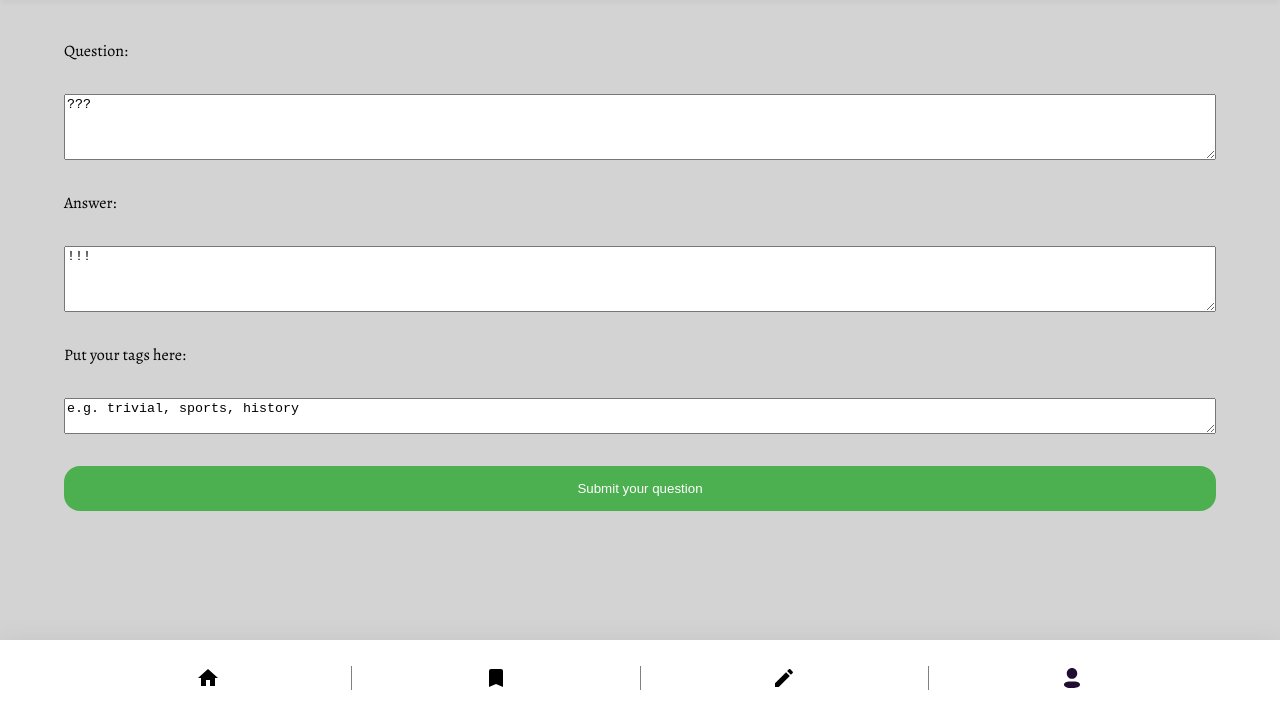
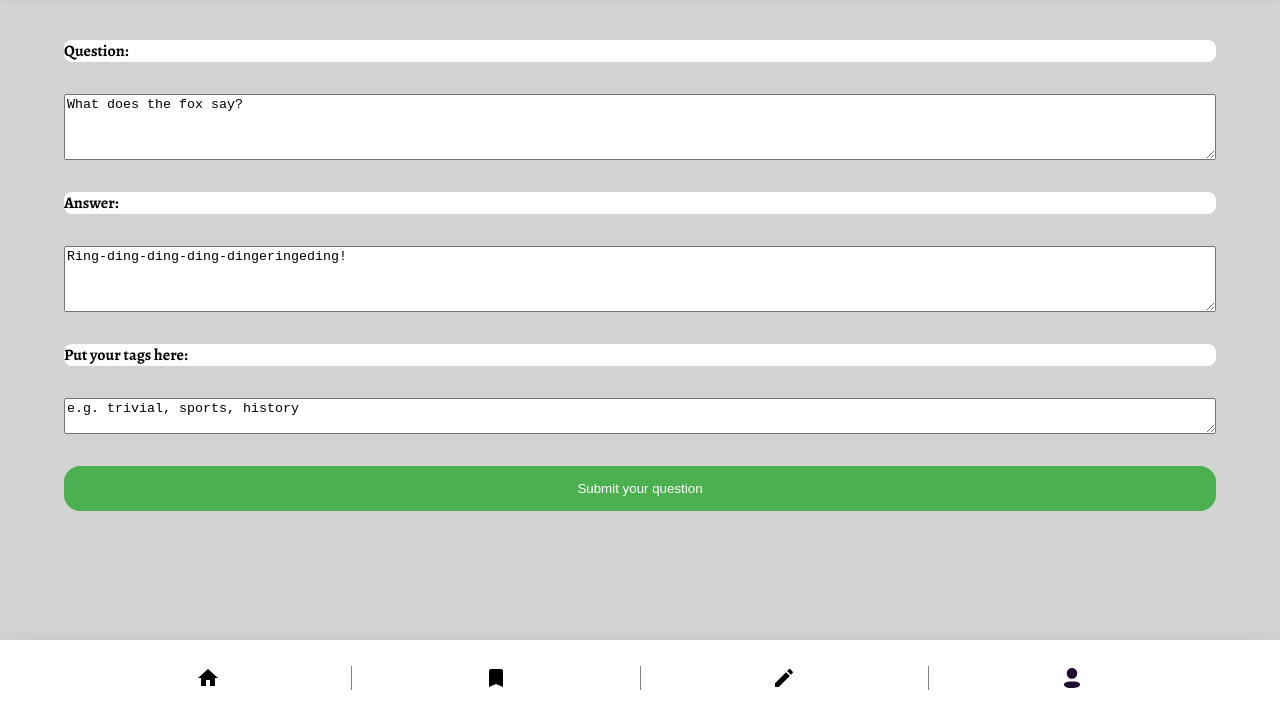
Before and after one commit to timurbuch/quiz-app, a website built with Vite: page create.html in a window 1280 px wide. Shown: the part 80-800 px from the top of the page. Built offline with nearby package versions, Linux system fonts and the light colour scheme.

```diff
--- a/create.html
+++ b/create.html
@@ -21,9 +21,9 @@
     <main class="main main__input">
         <div class="main__input-flex-wrapper">
             <label for="question">Question:</label>
-            <textarea name="question" id="question" cols="30" rows="4">???</textarea>
+            <textarea name="question" id="question" cols="30" rows="4">What does the fox say?</textarea>
             <label for="answer">Answer:</label>
-            <textarea name="answer" id="answer" cols="30" rows="4">!!!</textarea>
+            <textarea name="answer" id="answer" cols="30" rows="4">Ring-ding-ding-ding-dingeringeding!</textarea>
             <label for="tags">Put your tags here:</label>
             <textarea name="tags" id="tag" cols="30" rows="2">e.g. trivial, sports, history</textarea>
             <button class="input__button">Submit your question</button>
--- /dev/null
+++ b/css/components/create.css
@@ -0,0 +1,12 @@
+label {
+    display: inline-block;
+    font-weight: 600;
+    border-radius: 0.5rem;
+    background-color: white;
+
+
+
+}
+text-area {
+    border-radius: 1rem;
+}
--- a/css/styles.css
+++ b/css/styles.css
@@ -4,3 +4,4 @@
 @import "components/footer.css";
 @import "components/main.css";
 @import "components/buttons.css";
+@import "components/create.css";
```
Also changed, not shown: 2 other files.
